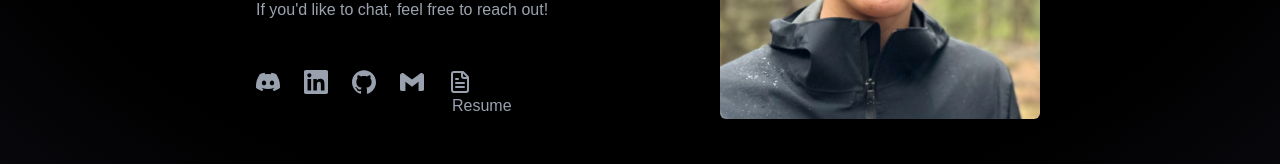
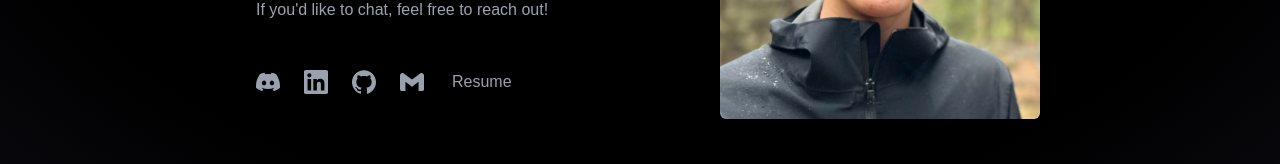
Before and after one commit to gav-ip/personal-website, a Next.js app: page / in a window 1280 px wide. Shown: the part 265-429 px from the top of the page. Built offline with nearby package versions, Linux system fonts and the light colour scheme.

Commit message:
Update hero.tsx

```diff
--- a/src/app/components/hero.tsx
+++ b/src/app/components/hero.tsx
@@ -42,7 +42,7 @@ export default function Hero() {
     {
       name: "Resume",
       url: "/Gavin Abrigo - resume.pdf",
-      icon: <><FileText/> <span className="ml-1">Resume</span></>,
+      icon: <div className="flex items-center"><FileText/> <span className="ml-1">Resume</span></div>,
     },
   ];
 
```
